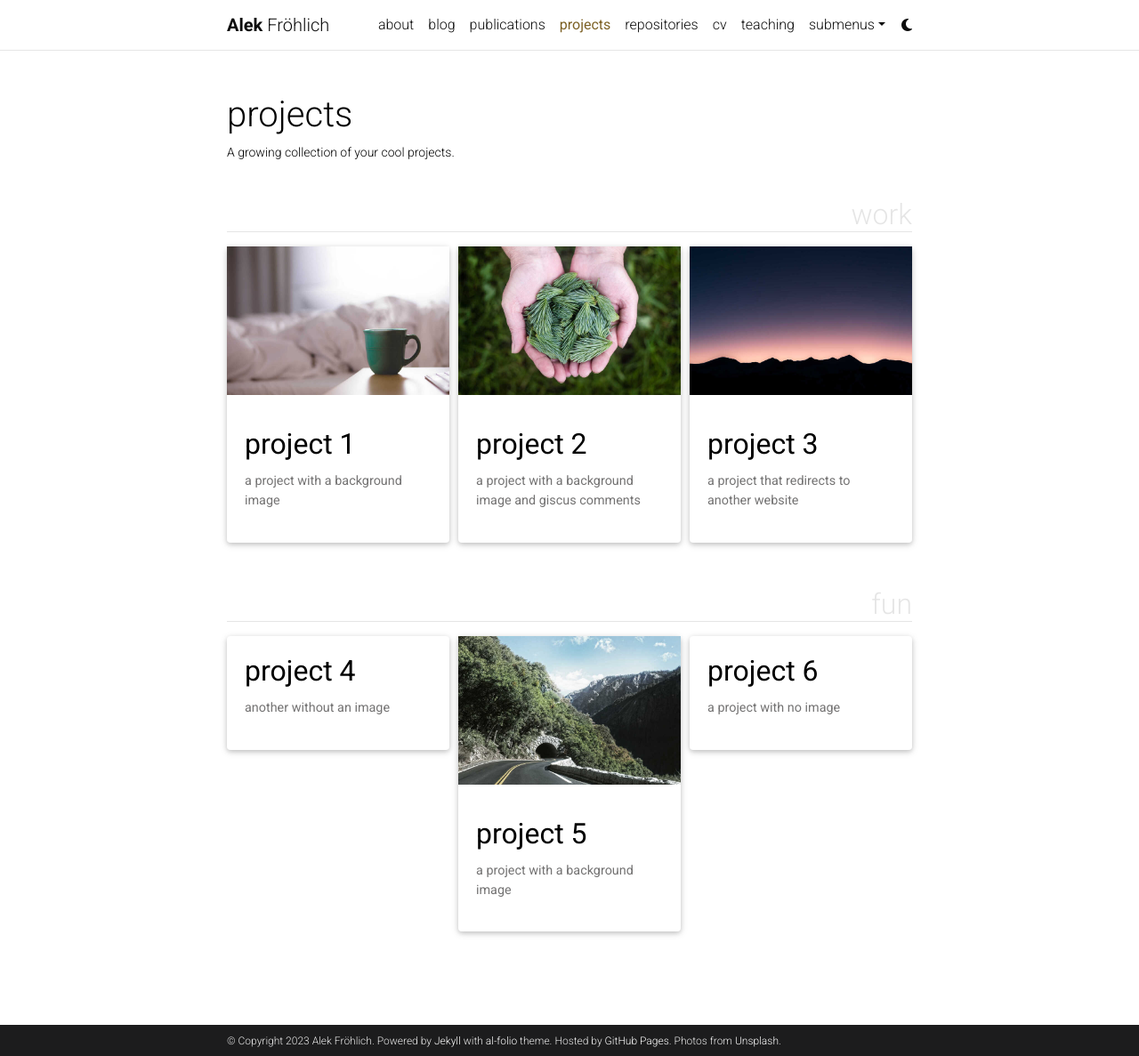
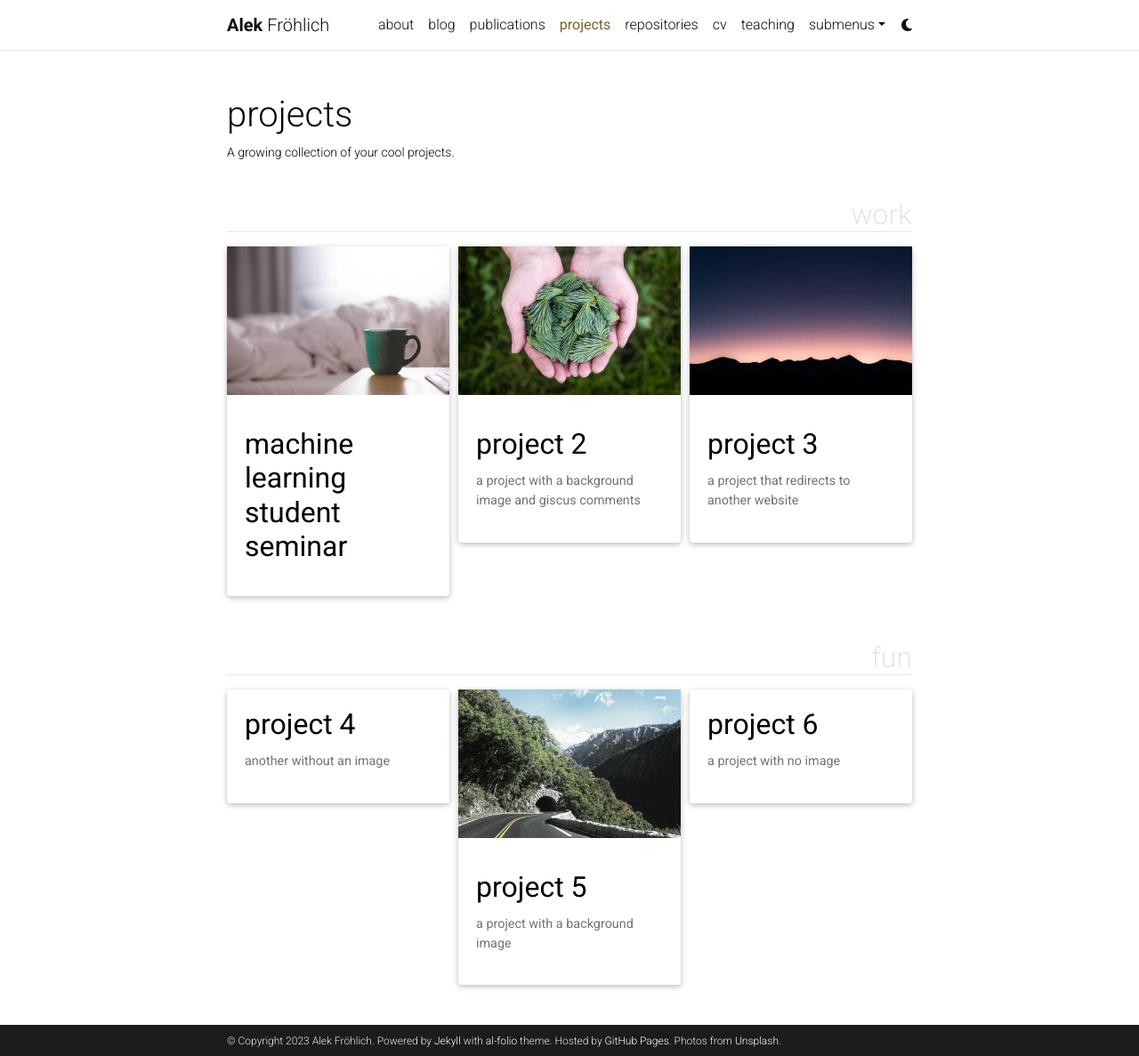
Before and after one commit to alekfrohlich/alekfrohlich.github.io, a Jekyll site: the page built from _pages/projects.md, in a window 1280 px wide and 1187 px high. Shown: the whole window at 89% size. Built offline with Jekyll 4.4.1, drawn with Linux system fonts in a browser that asks for light colours; full-size pictures stand in for the smaller copies a plugin makes; comment, search, counter and statistics services are not loaded; a style sheet for code colours, icons or effects is not loaded.

Commit message:
Machine Learning Student Seminar Initial Commit

````diff
--- a/_projects/1_project.md
+++ b/_projects/1_project.md
@@ -1,81 +1,31 @@
 ---
 layout: page
-title: project 1
-description: a project with a background image
+title: Machine Learning Student Seminar
+description:
 img: assets/img/12.jpg
 importance: 1
 category: work
-related_publications: einstein1956investigations, einstein1950meaning
+related_publications: sitzmann2020implicit
 ---
 
-Every project has a beautiful feature showcase page.
-It's easy to include images in a flexible 3-column grid format.
-Make your photos 1/3, 2/3, or full width.
+The Machine Learning Student Seminar (MLSS) was born out of the desire of IMPA students to have a common place where they could discuss machine learning related topics. As such, there is no unifying research agenda to be covered and presentations are not expected to be formal.
 
-To give your project a background in the portfolio page, just add the img tag to the front matter like so:
-
-    ---
-    layout: page
-    title: project
-    description: a project with a background image
-    img: /assets/img/12.jpg
-    ---
-
-<div class="row">
-    <div class="col-sm mt-3 mt-md-0">
-        {% include figure.html path="assets/img/1.jpg" title="example image" class="img-fluid rounded z-depth-1" %}
-    </div>
-    <div class="col-sm mt-3 mt-md-0">
-        {% include figure.html path="assets/img/3.jpg" title="example image" class="img-fluid rounded z-depth-1" %}
-    </div>
-    <div class="col-sm mt-3 mt-md-0">
-        {% include figure.html path="assets/img/5.jpg" title="example image" class="img-fluid rounded z-depth-1" %}
-    </div>
-</div>
-<div class="caption">
-    Caption photos easily. On the left, a road goes through a tunnel. Middle, leaves artistically fall in a hipster photoshoot. Right, in another hipster photoshoot, a lumberjack grasps a handful of pine needles.
-</div>
 <div class="row">
     <div class="col-sm mt-3 mt-md-0">
         {% include figure.html path="assets/img/5.jpg" title="example image" class="img-fluid rounded z-depth-1" %}
     </div>
 </div>
 <div class="caption">
-    This image can also have a caption. It's like magic.
+    This will be a picture of us :^D.
 </div>
 
-You can also put regular text between your rows of images.
-Say you wanted to write a little bit about your project before you posted the rest of the images.
-You describe how you toiled, sweated, *bled* for your project, and then... you reveal its glory in the next row of images.
+## Next Presentation
 
+**Expositor:** Daniel Perazzo
 
-<div class="row justify-content-sm-center">
-    <div class="col-sm-8 mt-3 mt-md-0">
-        {% include figure.html path="assets/img/6.jpg" title="example image" class="img-fluid rounded z-depth-1" %}
-    </div>
-    <div class="col-sm-4 mt-3 mt-md-0">
-        {% include figure.html path="assets/img/11.jpg" title="example image" class="img-fluid rounded z-depth-1" %}
-    </div>
-</div>
-<div class="caption">
-    You can also have artistically styled 2/3 + 1/3 images, like these.
-</div>
+**Abstract:** Sirens. blah.
 
+## Past Presentations
 
-The code is simple.
-Just wrap your images with `<div class="col-sm">` and place them inside `<div class="row">` (read more about the <a href="https://getbootstrap.com/docs/4.4/layout/grid/">Bootstrap Grid</a> system).
-To make images responsive, add `img-fluid` class to each; for rounded corners and shadows use `rounded` and `z-depth-1` classes.
-Here's the code for the last row of images above:
-
-{% raw %}
-```html
-<div class="row justify-content-sm-center">
-    <div class="col-sm-8 mt-3 mt-md-0">
-        {% include figure.html path="assets/img/6.jpg" title="example image" class="img-fluid rounded z-depth-1" %}
-    </div>
-    <div class="col-sm-4 mt-3 mt-md-0">
-        {% include figure.html path="assets/img/11.jpg" title="example image" class="img-fluid rounded z-depth-1" %}
-    </div>
-</div>
-```
-{% endraw %}
+1. **27/09/23** - Alek Fröhlich: Understanding Deep Learning Requires Rethinking Generalization.
+2. **29/09/23** - Arthur Bizzi: Neural ODEs.
````
Also changed, not shown: _bibliography/papers.bib (+11 -0 lines), 1 other file.
